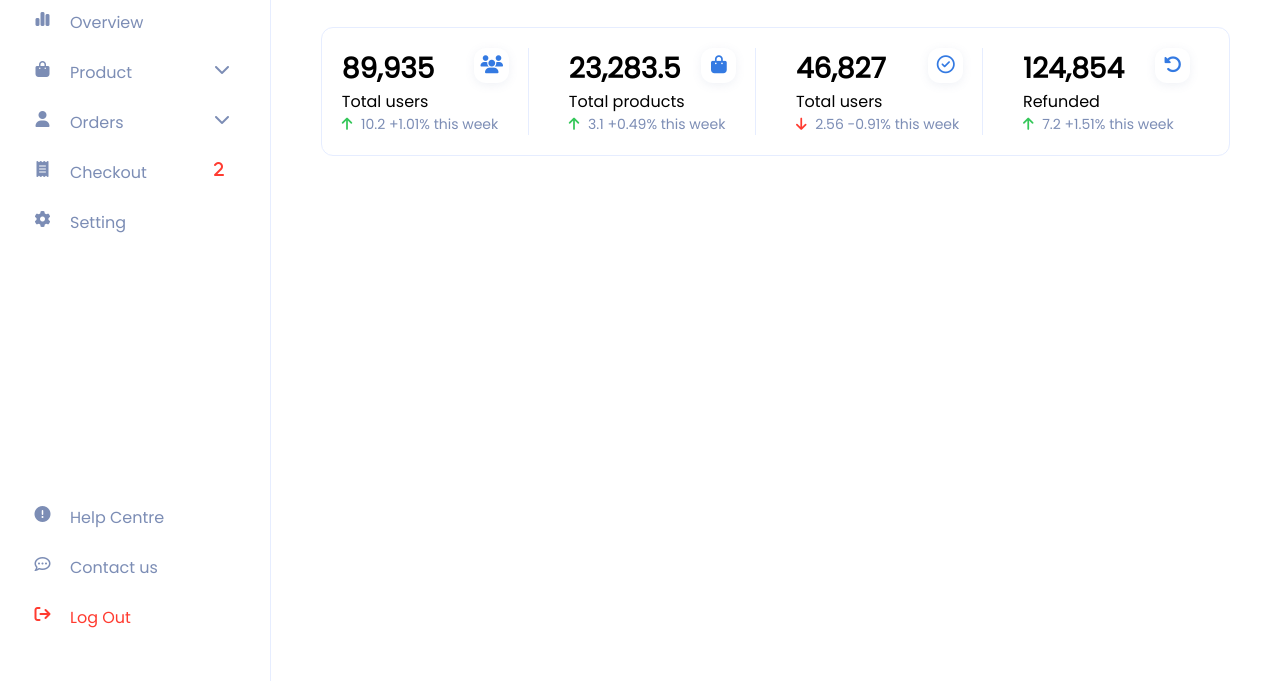
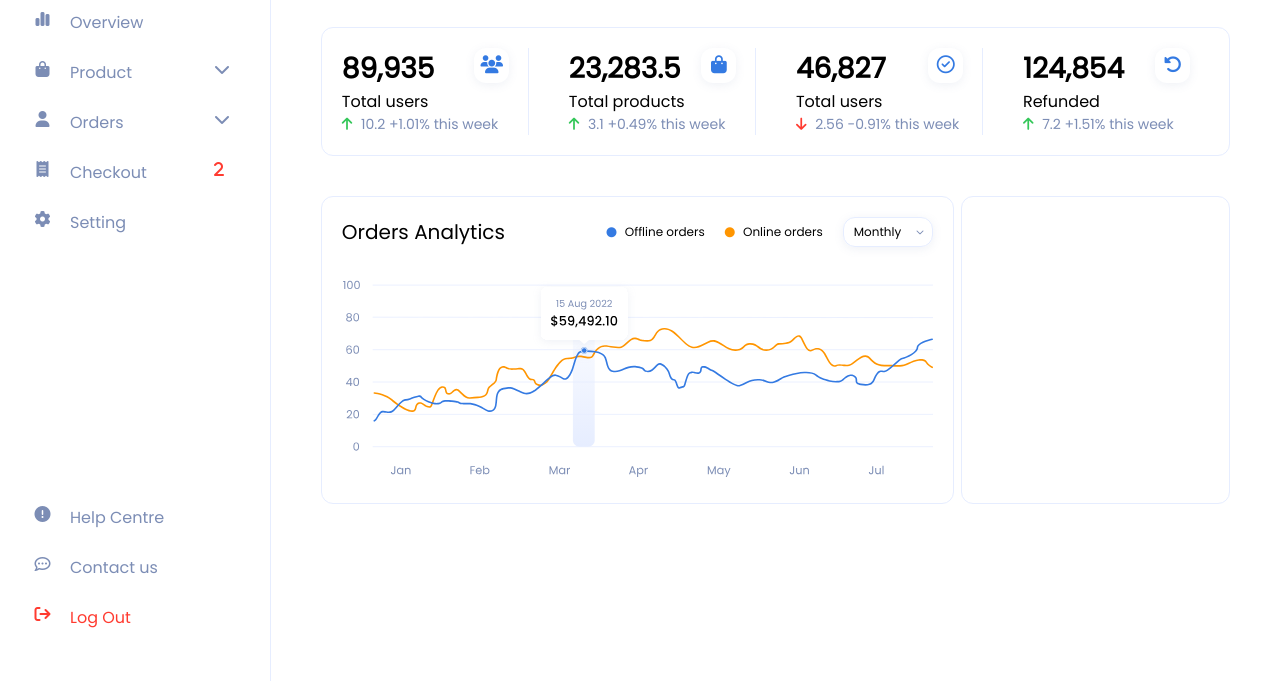
Before and after one commit to iyuershov/web-ui-dev-hw1, a plain HTML site: page index.html in a window 1280 px wide. Shown: the part 119-800 px from the top of the page. Drawn offline with Linux system fonts and the light colour scheme.

Commit message:
Orders analytics

```diff
--- a/index.html
+++ b/index.html
@@ -10,6 +10,7 @@
     <link rel="stylesheet" href="static/css/main.css">
     <link rel="icon" type="image/x-icon" href="static/images/logo.svg">
     <script src="https://kit.fontawesome.com/fd853e6140.js" crossorigin="anonymous"></script>
+
     <title>Dashboard</title>
 </head>
 
@@ -199,6 +200,38 @@
                         </div>
                     </div>
                 </div>
+
+                <div class="charts">
+                    <div class="chart" id="orders-chart">
+                        <div class="chart__header">
+                            <div class="chart__title">
+                                Orders Analytics
+                            </div>
+                            <div class="chart__legend">
+                                <div class="chart__legend__item" id="offline">
+                                    <i class="fa-solid fa-circle icon"></i>
+                                    Offline orders
+                                </div>
+                                <div class="chart__legend__item" id="online">
+                                    <i class="fa-solid fa-circle icon"></i>
+                                    Online orders
+                                </div>
+                                <div class="chart__legend__item" id="date-trunc">
+                                    <select>
+                                        <option value="mon">Monthly</option>
+                                        <option value="daily">Daily</option>
+                                    </select>
+                                </div>
+                            </div>
+                        </div>
+                        <div class="chart__content">
+                            <img src="static/images/orders-chart.svg">
+                        </div>
+                    </div>
+                    <div class="chart" id="earnings-chart">
+
+                    </div>
+                </div>
             </div>
         </div>
     </div>
--- a/static/css/main.css
+++ b/static/css/main.css
@@ -243,7 +243,6 @@ body {
     margin-right: 50px;
     display: flex;
     flex-direction: row;
-    margin-top: 14px;
 }
 
 .header__menu__item {
@@ -289,7 +288,6 @@ body {
     border-width: 1px;
     border-radius: 12px 12px 12px 12px;
     padding: 20px;
-    flex-wrap: wrap;
     overflow: hidden;
 }
 
@@ -370,3 +368,120 @@ body {
 .cards__item__subtext > .fa-arrow-down {
     color: #FF3B30;
 }
+
+.charts {
+    display: flex;
+    flex-direction: row;
+    justify-content: space-between;
+    margin-right: 50px;
+    margin-top: 40px;
+}
+
+.chart {
+    border-style: solid;
+    border-color: #E6EDFF;
+    border-width: 1px;
+    border-radius: 12px 12px 12px 12px;
+    padding: 20px;
+}
+
+.chart__header {
+    display: flex;
+    flex-direction: row;
+    justify-content: space-between;
+}
+
+.chart__title {
+    font-family: 'Poppins';
+    font-style: normal;
+    font-weight: 500;
+    font-size: 20px;
+    line-height: 150%;
+}
+
+.chart#orders-chart {
+    width: 65%;
+}
+
+.chart#earnings-chart {
+    width: 25%;
+}
+
+.chart#orders-chart > .chart_header {
+    display: flex;
+    flex-direction: row;
+}
+
+.chart__legend {
+    display: flex;
+    flex-direction: row;
+    justify-self: center;
+    margin-left: auto;
+}
+
+.chart__legend__item {
+    font-family: 'Poppins';
+    font-style: normal;
+    font-weight: 400;
+    font-size: 12px;
+    line-height: 150%;
+    margin: auto;
+    margin-right: 20px;
+}
+
+.chart__legend__item > .icon {
+    font-size: 10px;
+    margin-right: 5px;
+}
+
+.chart__legend__item#date-trunc {
+    margin-right: 0px;
+}
+
+#offline > .icon {
+    color: #347AE2;
+}
+
+#online > .icon {
+    color: #FF9500;
+}
+
+.chart__legend__item#date-trunc > select {
+    padding: 5px;
+    border-style: solid;
+    border-color: #E6EDFF;
+    border-width: 1px;
+    border-radius: 12px 12px 12px 12px;
+    box-shadow: 0px 2px 10px rgba(124, 141, 181, 0.12);
+    -moz-appearance: none;
+    -webkit-appearance: none;
+    padding-right: 30px;
+    padding-left: 10px;
+    background: url(../images/chevron-down-solid.svg) no-repeat;
+    background-position: 90% 50%;
+    background-size: 8px;
+    background-repeat: no-repeat;
+    font-family: Poppins;
+    font-size: 12px;
+    font-weight: 400;
+    line-height: 18px;
+    letter-spacing: 0em;
+    text-align: left;
+}
+
+.chart__legend__item#date-trunc > select:hover {
+    border-style: solid;
+    border-color:#347AE2;
+    border-width: 1px;
+    box-shadow: 0px 0px 12px rgba(124, 141, 181, 0.35);
+}
+
+
+.chart__content {
+    margin-top: 30px;
+}
+
+.chart__content > img {
+    width: 100%;
+    height: auto;
+}
```
Also changed, not shown: static/images/chevron-down-solid.svg (added), static/images/orders-chart.svg (added).
